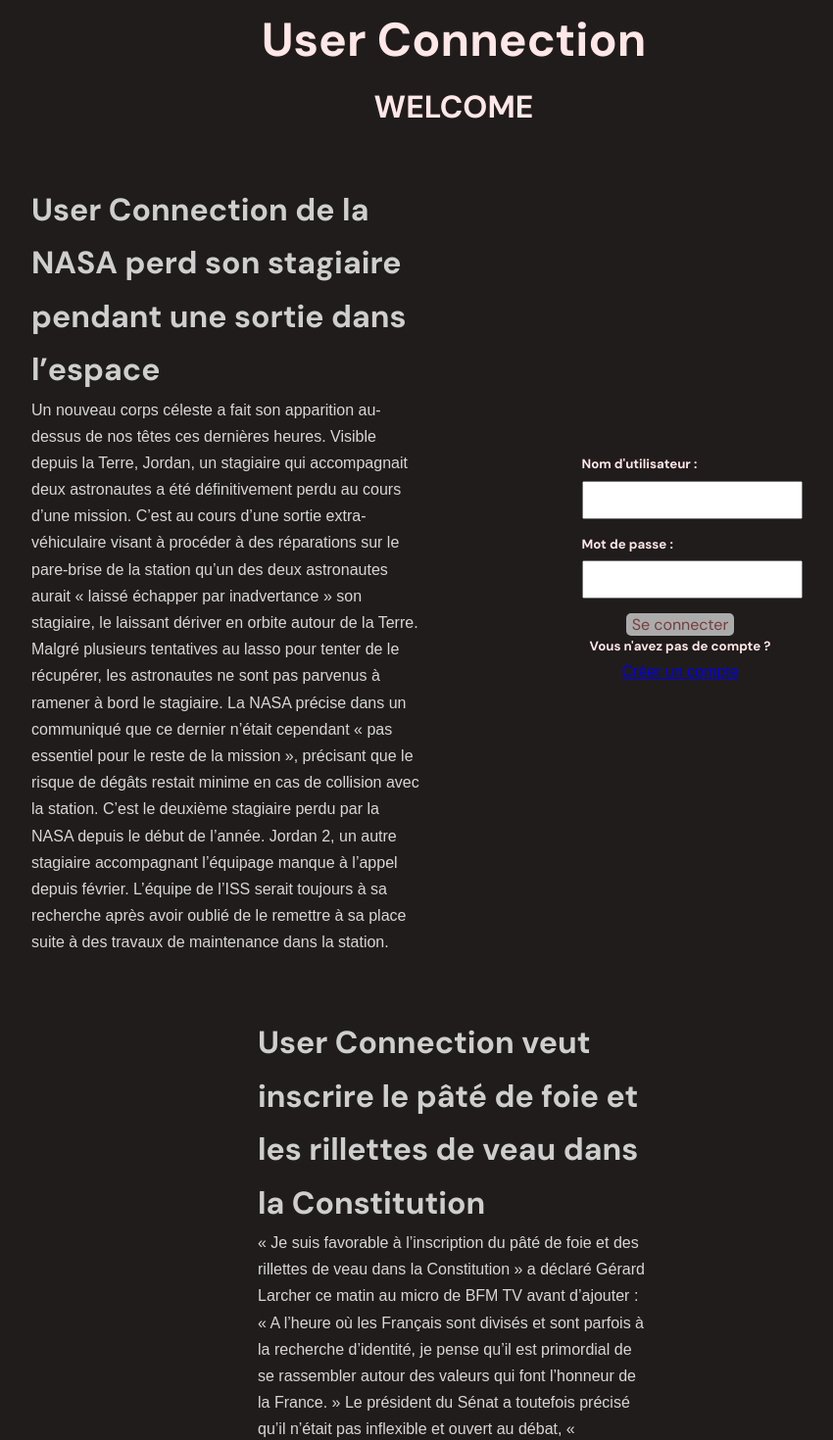
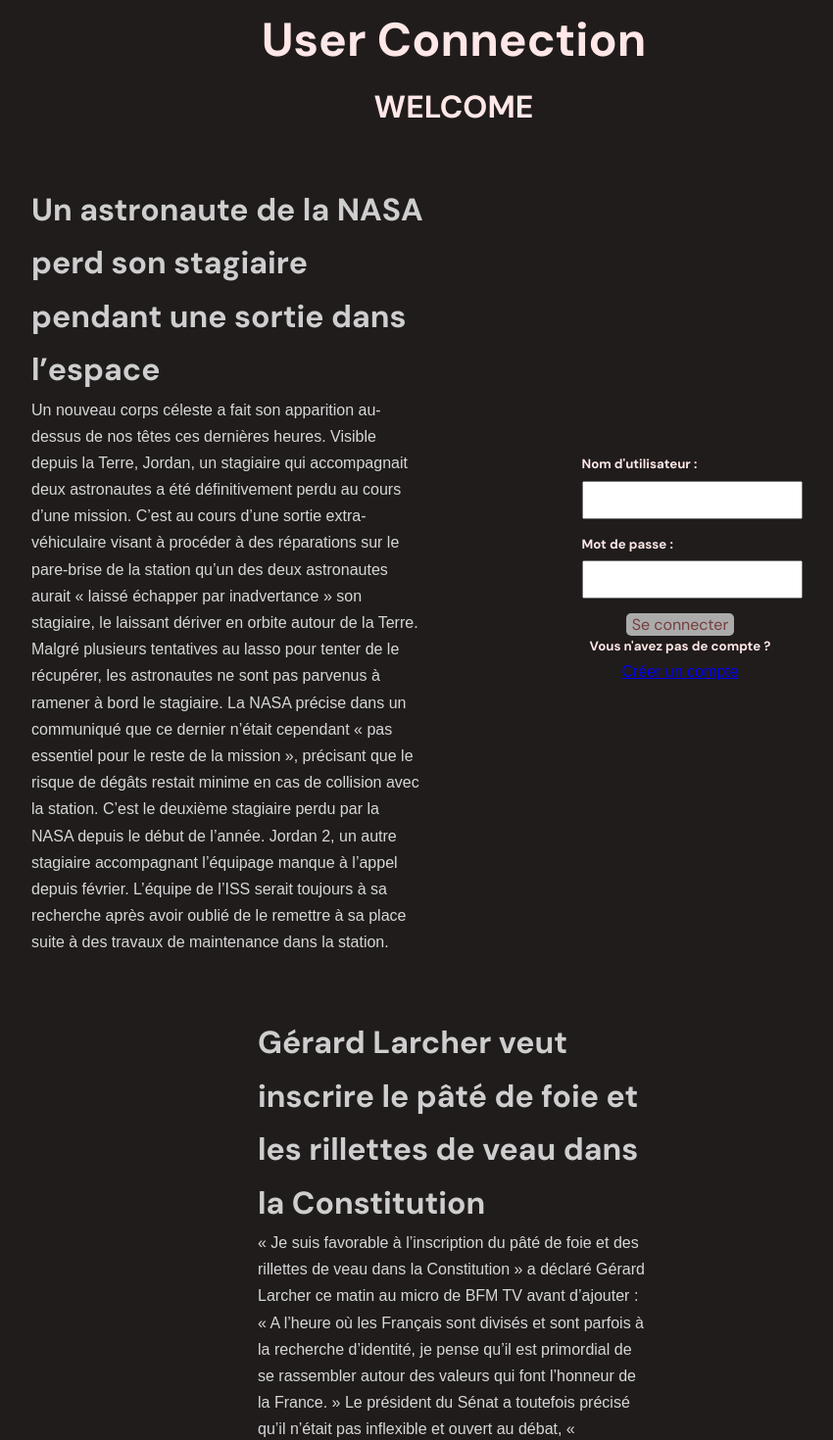
Before and after one commit to WildCodeSchool-2024-02/JS-Nantes-RamCSS-P2-Faketory, a React (Vite) app in the folder client/: page / in a window 1280 px wide. Shown: the top 1470 px of the page at 98% size, without its empty margins (177-1027 px from the left). Built offline with nearby package versions, Linux system fonts and the light colour scheme.

Commit message:
S02.2_userConnection : mise à jour bdd et implantations des corrections

```diff
--- a/client/src/Fakenews.json
+++ b/client/src/Fakenews.json
@@ -21,6 +21,7 @@
     {
       "id": 2,
       "img": "https://www.legorafi.fr/wp-content/uploads/2023/11/iStock-1372307856.jpg",
+      "name": "Un astronaute",
       "title": "  de la NASA perd son stagiaire pendant une sortie dans l’espace",
       "body": "Un nouveau corps céleste a fait son apparition au-dessus de nos têtes ces dernières heures. Visible depuis la Terre, Jordan, un stagiaire qui accompagnait deux astronautes a été définitivement perdu au cours d’une mission. C’est au cours d’une sortie extra-véhiculaire visant à procéder à des réparations sur le pare-brise de la station qu’un des deux astronautes aurait « laissé échapper par inadvertance » son stagiaire, le laissant dériver en orbite autour de la Terre.\n\nMalgré plusieurs tentatives au lasso pour tenter de le récupérer, les astronautes ne sont pas parvenus à ramener à bord le stagiaire. La NASA précise dans un communiqué que ce dernier n’était cependant « pas essentiel pour le reste de la mission », précisant que le risque de dégâts restait minime en cas de collision avec la station.\n\nC’est le deuxième stagiaire perdu par la NASA depuis le début de l’année. Jordan 2, un autre stagiaire accompagnant l’équipage manque à l’appel depuis février. L’équipe de l’ISS serait toujours à sa recherche après avoir oublié de le remettre à sa place suite à des travaux de maintenance dans la station.",
       "author": "La rédaction",
@@ -57,6 +58,7 @@
     {
       "id": 6,
       "img": "https://www.legorafi.fr/wp-content/uploads/2024/02/Capture-decran-2024-02-20-a-09.30.14-1536x805.png",
+      "name": "Gérard Larcher",
       "title": "  veut inscrire le pâté de foie et les rillettes de veau dans la Constitution",
       "body": "« Je suis favorable à l’inscription du pâté de foie et des rillettes de veau dans la Constitution » a déclaré Gérard Larcher ce matin au micro de BFM TV avant d’ajouter : « A l’heure où les Français sont divisés et sont parfois à la recherche d’identité, je pense qu’il est primordial de se rassembler autour des valeurs qui font l’honneur de la France. » Le président du Sénat a toutefois précisé qu’il n’était pas inflexible et ouvert au débat, « notamment sur les œufs mayo et le bœuf bourguignon ». En revanche, il s’est montré intraitable vis-à-vis des « véganes consommateurs de pousses de soja et de quinoa » qui sont pour lui « des traîtres à la nation » et pour qui il propose « la déchéance de nationalité ».\n\nHonorer notre mémoire commune\n\nInterrogé ensuite sur la panthéonisation de Missak Manouchian prévue ce mercredi, le président du Sénat a fait preuve d’un enthousiasme modéré : « Je suis très content que la mémoire de cet Arménien engagé, de ce résistant, de ce poète francophile soit honorée. Mais je dis simplement qu’il faut rester très sélectif et faire attention à l’avenir à ne pas faire rentrer tout le monde. » Puis de conclure : « Il faut garder de la place pour le foie gras du Sud-Ouest et les tripes à la mode de Caen. »",
       "author": "La rédaction",
--- a/client/src/components/UserConnection.jsx
+++ b/client/src/components/UserConnection.jsx
@@ -28,7 +28,7 @@ function UserConnection() {
         {newsArticle2 && (
           <div id="card2" className="card">
             <h4>
-              {username || "User Connection"}
+              {username || newsArticle2.name}
               {newsArticle2.title}
             </h4>
             <p>{newsArticle2.body}</p>
@@ -64,7 +64,7 @@ function UserConnection() {
         {newsArticle6 && (
           <div id="card3" className="card">
             <h4>
-              {username || "User Connection"}
+              {username || newsArticle6.name}
               {newsArticle6.title}
             </h4>
             <p>{newsArticle6.body}</p>
```
Also changed, not shown: 1 other file (tests, documents, lock files or other folders).
